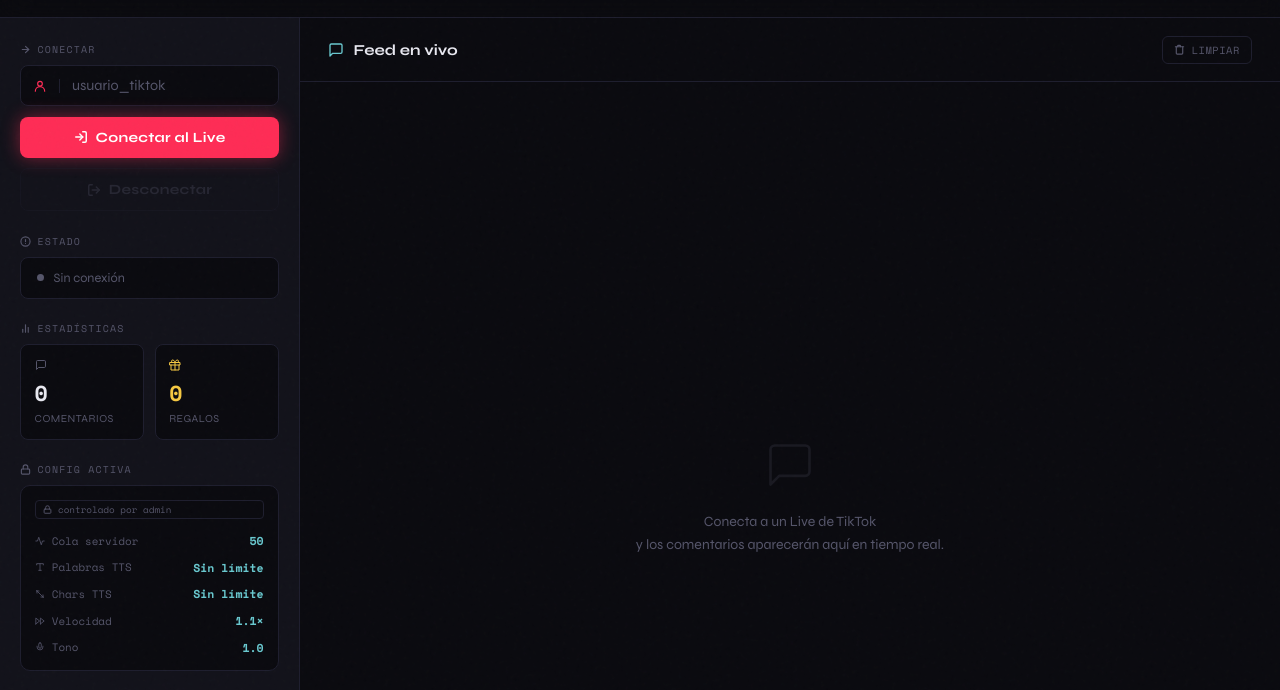
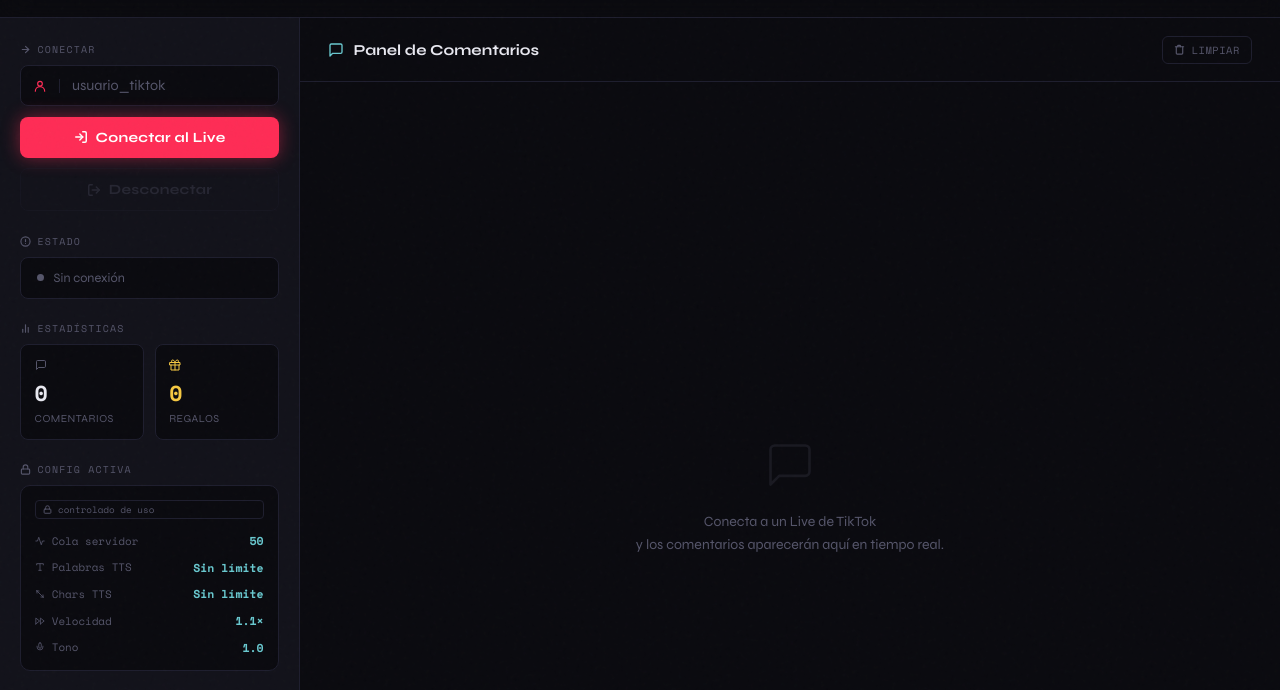
Before and after one commit to Pretbot/bot-voz-tiktok, a website: page public/index.html in a window 1280 px wide. Shown: the part 49-739 px from the top of the page. Drawn offline with nearby package versions, Linux system fonts and the light colour scheme; no server answers.

Commit message:
Update index.html

```diff
--- a/public/index.html
+++ b/public/index.html
@@ -345,7 +345,7 @@
       <div class="config-readonly">
         <span class="locked-badge">
           <svg width="9" height="9" viewBox="0 0 24 24" fill="none" stroke="currentColor" stroke-width="2.5" stroke-linecap="round" stroke-linejoin="round"><rect width="18" height="11" x="3" y="11" rx="2" ry="2"/><path d="M7 11V7a5 5 0 0 1 10 0v4"/></svg>
-          controlado por admin
+          controlado de uso
         </span>
         <div class="config-row">
           <span class="config-key"><svg width="10" height="10" viewBox="0 0 24 24" fill="none" stroke="currentColor" stroke-width="2" stroke-linecap="round" stroke-linejoin="round"><polyline points="22 12 18 12 15 21 9 3 6 12 2 12"/></svg> Cola servidor</span>
@@ -420,7 +420,7 @@
     <div class="feed-header">
       <span class="feed-title">
         <svg width="16" height="16" viewBox="0 0 24 24" fill="none" stroke="var(--accent2)" stroke-width="2" stroke-linecap="round" stroke-linejoin="round"><path d="M21 15a2 2 0 0 1-2 2H7l-4 4V5a2 2 0 0 1 2-2h14a2 2 0 0 1 2 2z"/></svg>
-        Feed en vivo
+        Panel de Comentarios
       </span>
       <button class="btn-clear" id="btn-clear">
         <svg width="11" height="11" viewBox="0 0 24 24" fill="none" stroke="currentColor" stroke-width="2.5" stroke-linecap="round" stroke-linejoin="round"><polyline points="3 6 5 6 21 6"/><path d="M19 6v14a2 2 0 0 1-2 2H7a2 2 0 0 1-2-2V6m3 0V4a1 1 0 0 1 1-1h4a1 1 0 0 1 1 1v2"/></svg>
```
